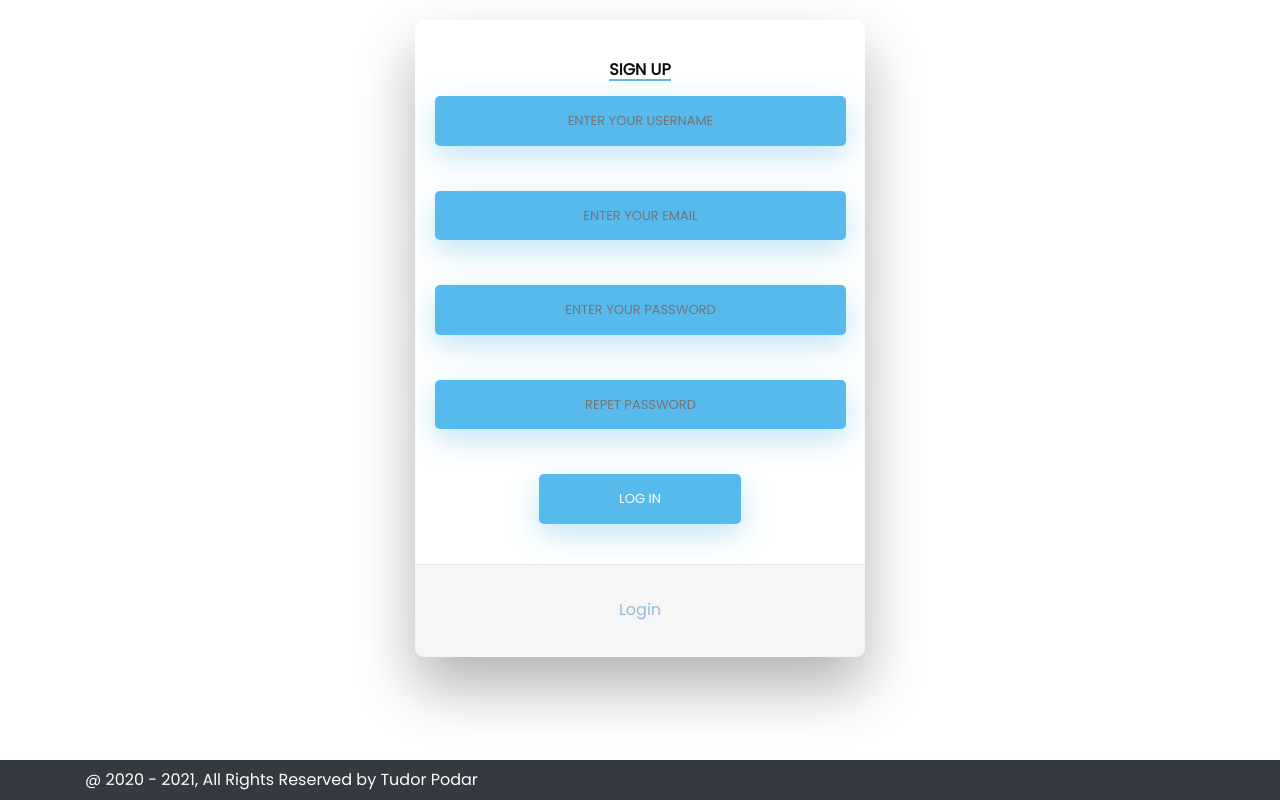
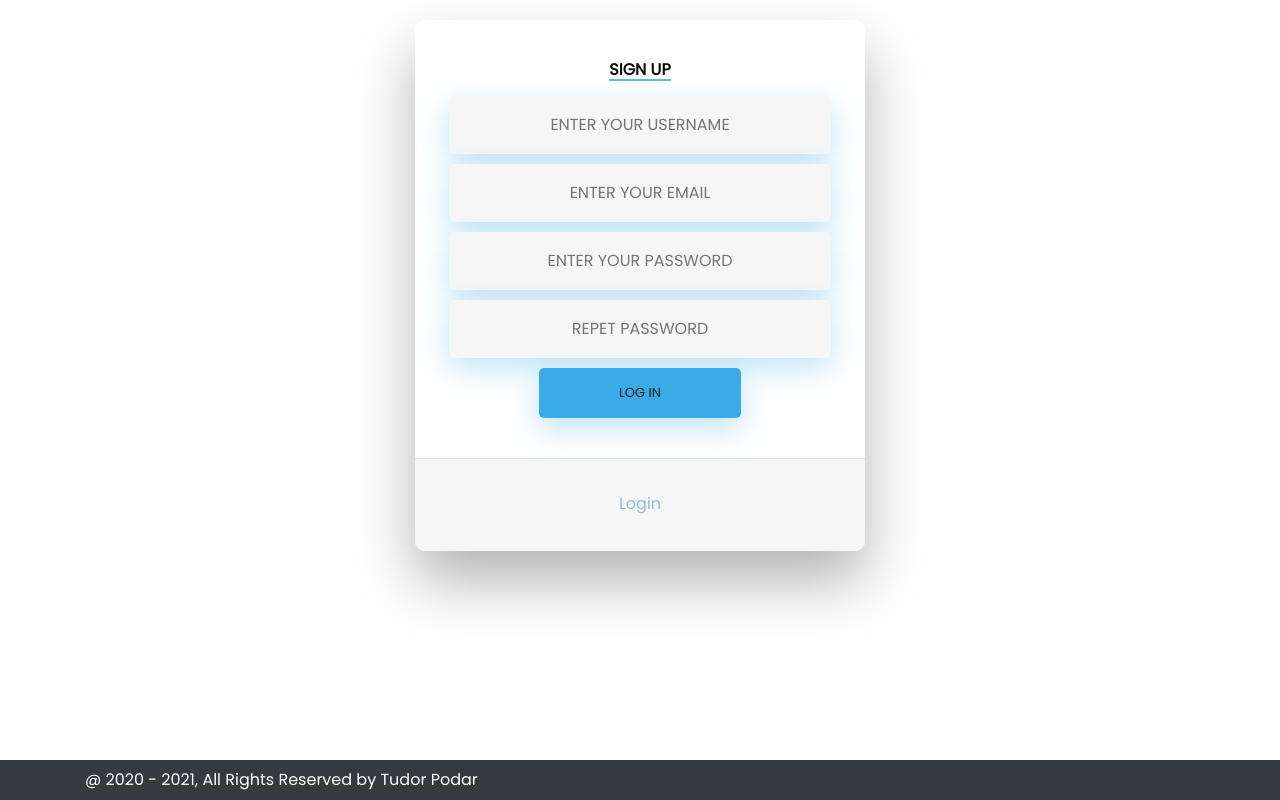
Before and after one commit to chisulescu/hartaProducatoriLocali, a React (Create React App) app in the folder src/main/webapp/harta_agricultori_frontend/: page /register in a window 1280 px wide. Built offline with nearby package versions, Linux system fonts and the light colour scheme; what web3 would draw is missing.

Commit message:
-fix login fields

```diff
--- a/src/main/webapp/harta_agricultori_frontend/src/App.css
+++ b/src/main/webapp/harta_agricultori_frontend/src/App.css
@@ -40,3 +40,7 @@
 .footerRegister {
   text-align: center;
 }
+
+.col {
+  background-color: #ffff;
+}
--- a/src/main/webapp/harta_agricultori_frontend/src/App.js
+++ b/src/main/webapp/harta_agricultori_frontend/src/App.js
@@ -42,7 +42,7 @@ render () {
     <Router>
          <NavigationBar isAuthed={this.state.authed} logout={this.disableAuthed} />
             <Row>
-                <Col >
+                <Col className="col">
                   <Switch>
                     <Route path="/" exact component={Welcome}/>
                     <Route path="/addParteneri" exact component={AddPartener}/>
--- a/src/main/webapp/harta_agricultori_frontend/src/blockchain/BlockchainService.js
+++ b/src/main/webapp/harta_agricultori_frontend/src/blockchain/BlockchainService.js
@@ -130,14 +130,14 @@ export function getAllUsers(callback) {
 
 export async function registerUser(user) {
     const accounts = await web3.eth.getAccounts();
-
+    console.log('USER: ', user);
     await userContract.methods.registerUser(
         user.username.toString(),
         user.password.toString(),
         user.email.toString()
     ).send({from: accounts[0], gas: 3000000})
         .then((result) => {
-            console.log(result)})
+            console.log('result:', result)})
         .catch((error) => console.log(error))
 }
 
--- a/src/main/webapp/harta_agricultori_frontend/src/components/NavigationBar.js
+++ b/src/main/webapp/harta_agricultori_frontend/src/components/NavigationBar.js
@@ -8,7 +8,6 @@ render () {
     const showNavBar = this.props.location.pathname!=='/login'
     && this.props.location.pathname!=='/register'
     && this.props.location.pathname!=='/adminPage';
-    console.log(showNavBar);
             return (
             <div>
                 {showNavBar &&
--- a/src/main/webapp/harta_agricultori_frontend/src/components/auth/Login.jsx
+++ b/src/main/webapp/harta_agricultori_frontend/src/components/auth/Login.jsx
@@ -85,7 +85,7 @@ class Login extends React.Component {
               placeholder="Enter your password"
               onChange={this.handleChange}/>
 
-              <input type="submit" class="fadeIn fourth myInput" value="Log In" onClick={this.handleSubmit} />
+              <input type="submit" class="fadeIn fourth myInput buton" value="Log In" onClick={this.handleSubmit} />
             </form>
 
             <div id="formFooter">
--- a/src/main/webapp/harta_agricultori_frontend/src/components/auth/auth.css
+++ b/src/main/webapp/harta_agricultori_frontend/src/components/auth/auth.css
@@ -83,9 +83,9 @@ h2.active {
 /* FORM TYPOGRAPHY*/
 
 .myInput {
-  background-color: #56baed;
+  background-color: #39ace7;
   border: none;
-  color: white;
+  color: #191919;
   padding: 15px 80px;
   text-align: center;
   text-decoration: none;
@@ -104,11 +104,11 @@ h2.active {
   transition: all 0.3s ease-in-out;
 }
 
-myInput[type=button]:hover, myInput[type=submit]:hover, myInput[type=reset]:hover  {
+.myInput[type=button]:hover, .myInput[type=submit]:hover, myInput[type=reset]:hover  {
   background-color: #39ace7;
 }
 
-myInput[type=button]:active, myInput[type=submit]:active, myInput[type=reset]:active  {
+.myInput[type=button]:active, .myInput[type=submit]:active, myInput[type=reset]:active  {
   -moz-transform: scale(0.95);
   -webkit-transform: scale(0.95);
   -o-transform: scale(0.95);
@@ -116,7 +116,7 @@ myInput[type=button]:active, myInput[type=submit]:active, myInput[type=reset]:ac
   transform: scale(0.95);
 }
 
-myInput[type=text] {
+.myInput[type=text] {
   background-color: #f6f6f6;
   border: none;
   color: #0d0d0d;
@@ -137,12 +137,12 @@ myInput[type=text] {
   border-radius: 5px 5px 5px 5px;
 }
 
-myInput[type=text]:focus {
+.myInput[type=text]:focus {
   background-color: #fff;
   border-bottom: 2px solid #5fbae9;
 }
 
-myInput[type=text]:placeholder {
+.myInput[type=text]:placeholder {
   color: #cccccc;
 }
 
--- a/src/main/webapp/harta_agricultori_frontend/src/components/styling/Admin.css
+++ b/src/main/webapp/harta_agricultori_frontend/src/components/styling/Admin.css
@@ -17,14 +17,12 @@
 }
 
 .custom2 {
-  background-color: blue;
   width: 80%;
   height: 100%;
 }
 
 .custom1>p {
   color: #fff
-
 }
 
 .customRow {
```
